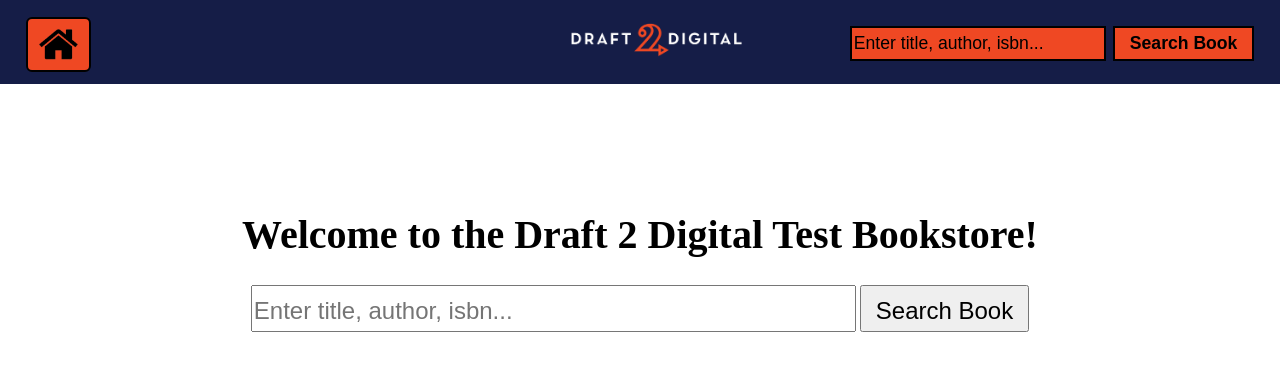
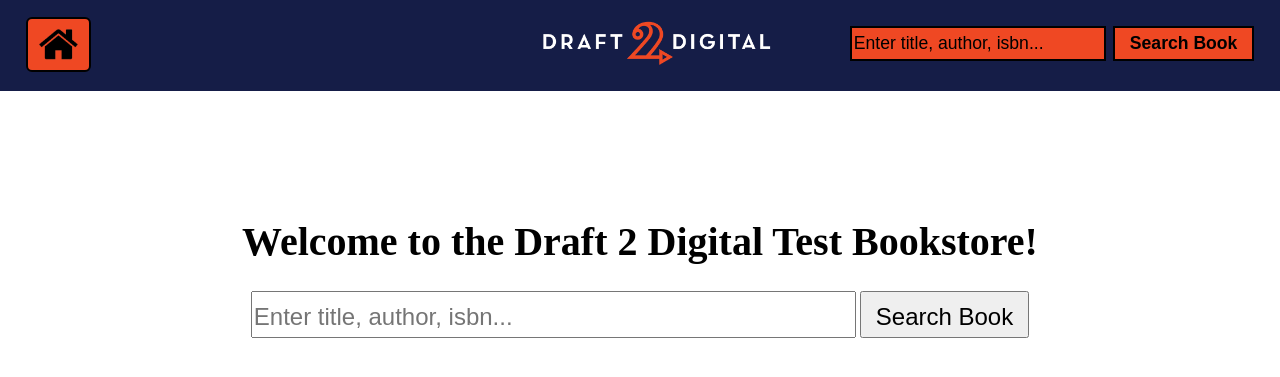
Before and after one commit to PrestonCman/ocadventure, a Django app: page /store/ in a window 1280 px wide. Shown: the top 377 px of the page. Run offline with Django 3.2, Linux system fonts and the light colour scheme.

Commit message:
Enlarged the D2D Logo!

```diff
--- a/testBookstore/store/static/css/styles.css
+++ b/testBookstore/store/static/css/styles.css
@@ -58,7 +58,8 @@ body {
 
 .D2D {
     text-align: center;
-    width: 15%;
+    padding: 10px 0px;
+    width: 20%;
     margin-left: 30%;
 }
 
```
Also changed, not shown: testBookstore/store/static/images/d2d-logo-BlueBG.png.
